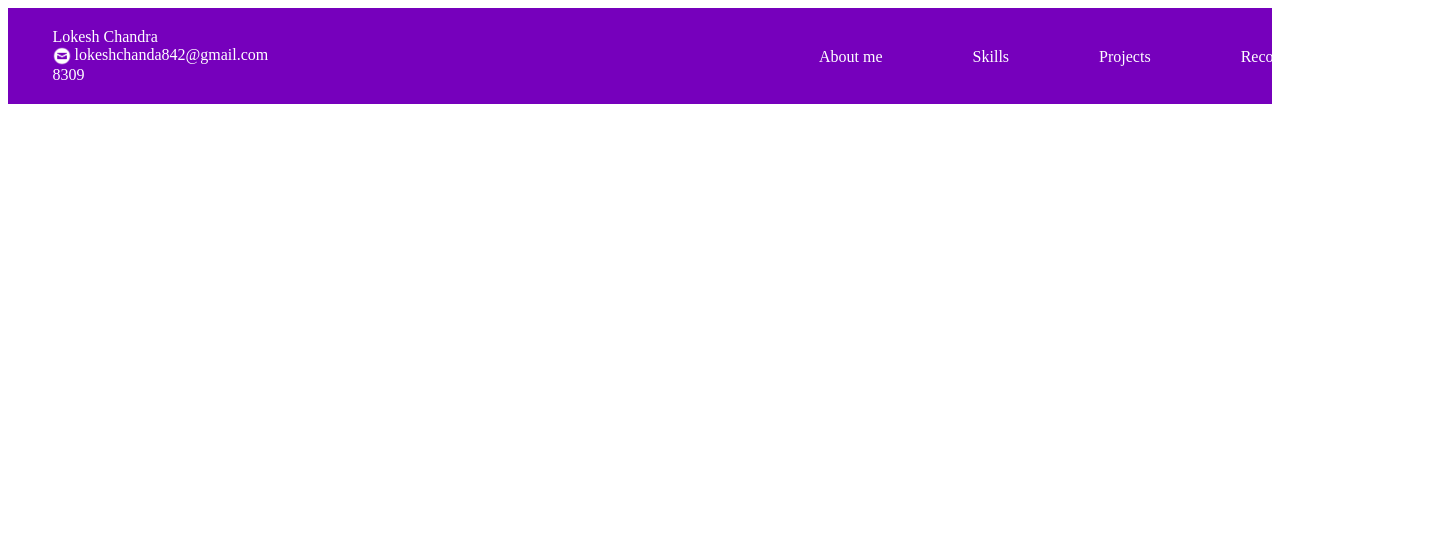
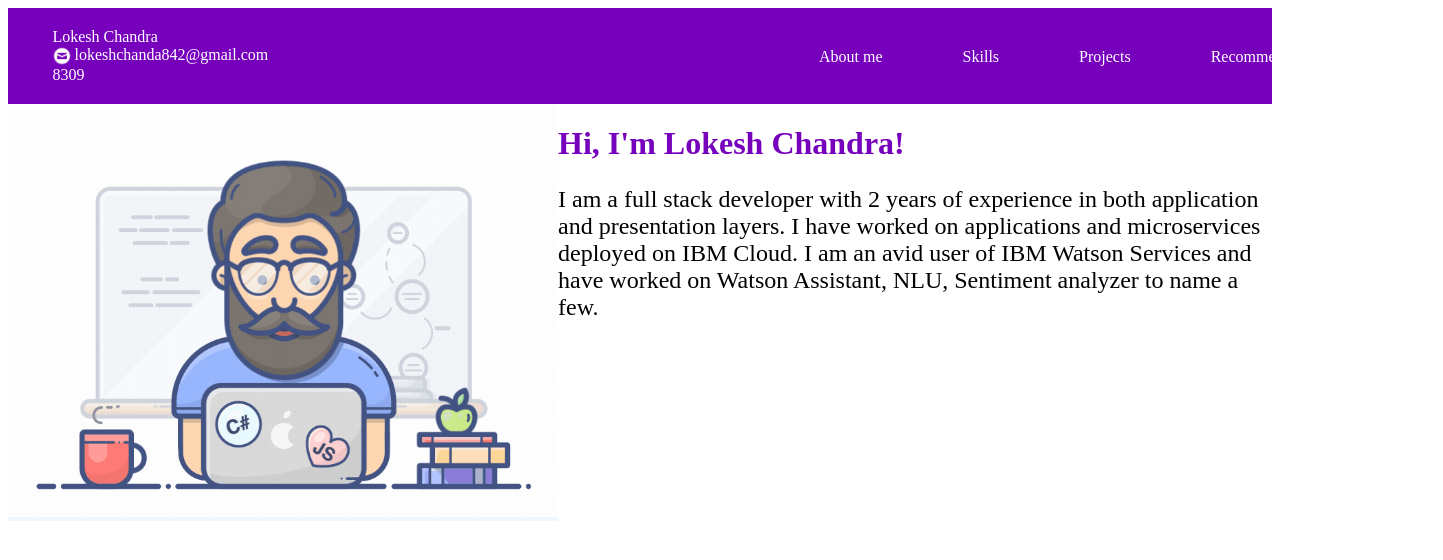
Before and after one commit to LokeshVasa/Web-Development, a plain HTML site: page html-python/portfolio.html in a window 1280 px wide. Shown: the whole page, 1443 px wide, since content can reach past the window. Drawn offline with Linux system fonts and the light colour scheme.

Commit message:
second commit

```diff
--- a/html-python/portfolio.html
+++ b/html-python/portfolio.html
@@ -25,6 +25,15 @@
         </div>
 
     </div>
+    <div class="intro">
+        <div class="pic_work">
+            <img src="images/gif1.gif" width="550">
+        </div>
+        <div class="paragraph">
+            <h1 style="font-size: 100; color: #7600bc;">Hi, I'm Lokesh Chandra!</h1>
+            <p style="font-size: x-large;">I am a full stack developer with 2 years of experience in both application and presentation layers. I have worked on applications and microservices deployed on IBM Cloud. I am an avid user of IBM Watson Services and have worked on Watson Assistant, NLU, Sentiment analyzer to name a few.</p>
+        </div>
+    </div>
 
 </div>
 </html>
--- a/html-python/portfolio_style.css
+++ b/html-python/portfolio_style.css
@@ -29,10 +29,16 @@
     text-align: end;
     left: 45%;
     position: relative;
-
 }
 
 .menu_item{
-    padding-right: 90px;
+    padding-right: 80px;
     padding-top: 20px;
 }
+.pic_work{
+   background-color: aliceblue;
+}
+.intro{
+    display: flex;
+    flex-direction: row;
+}
```
